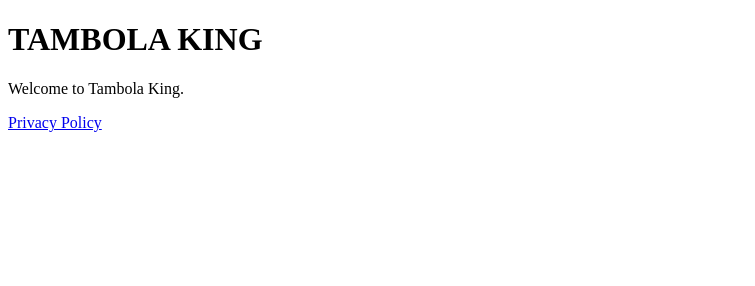
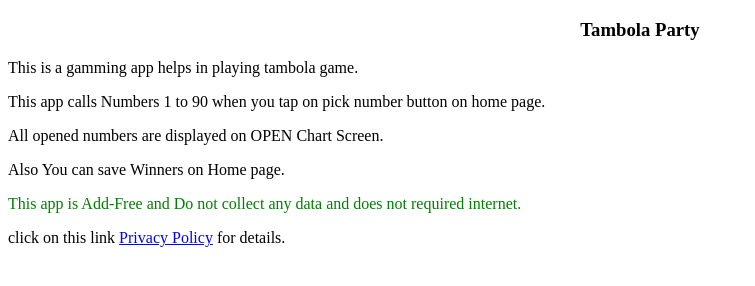
Before and after one commit to nitapps/nitapps.github.io, a plain HTML site: page index.html in a window 1280 px wide. Shown: the whole page, without its empty margins (0-755 px from the left). Drawn offline with Linux system fonts and the light colour scheme.

Commit message:
Update index.html

```diff
--- a/index.html
+++ b/index.html
@@ -1,6 +1,19 @@
 <!DOCTYPE html>
-<html>
-  <H1>TAMBOLA KING</H1>
-  <p>Welcome to Tambola King.</p>
-  <a href="privacy_policy.html">Privacy Policy</a>
+
+<html lang="en" xmlns="http://www.w3.org/1999/xhtml">
+<head>
+    <meta charset="utf-8" />
+    <title>Tambola King</title>
+</head>
+<body>
+    <h3 style="text-align: center"> Tambola Party</h3>
+    <p>This is a gamming app helps in playing tambola game.</p>
+    <p>This app calls Numbers 1 to 90 when you tap on pick number button on home page.</p>
+    <p>All opened numbers are displayed on OPEN Chart Screen. </p>
+    <p>Also You can save Winners on Home page.</p>
+    <p style="color:green"> This app is Add-Free and Do not collect any data and does not required internet.</p>
+    <p>click on this link <a href="privacy_policy.html" style="color:blue">Privacy Policy</a> for details.</p>
+
+
+</body>
 </html>
```
